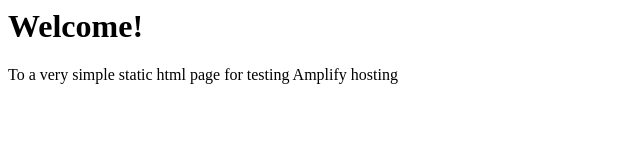
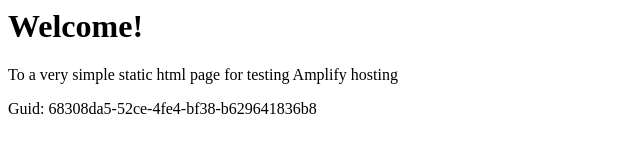
Before and after one commit to aws-aemilia-nrt/Github-PR-Commit-Integration-Test-DoNotTouch-v0-preprod-ap-northeast-1, a website: page src/index.html in a window 1280 px wide. Shown: the whole page, without its empty margins (0-640 px from the left). Drawn offline with Linux system fonts and the light colour scheme.

Commit message:
commit from integ tests

```diff
--- a/src/index.html
+++ b/src/index.html
@@ -1,3 +1,5 @@
+
+
 <html lang="en">
 
 <head>
@@ -10,6 +12,6 @@
 <body>
     <h1>Welcome!</h1>
     <p>To a very simple static html page for testing Amplify hosting</p>
-</body>
+    <p>Guid: 68308da5-52ce-4fe4-bf38-b629641836b8</p></body>
 
 </html>
```
